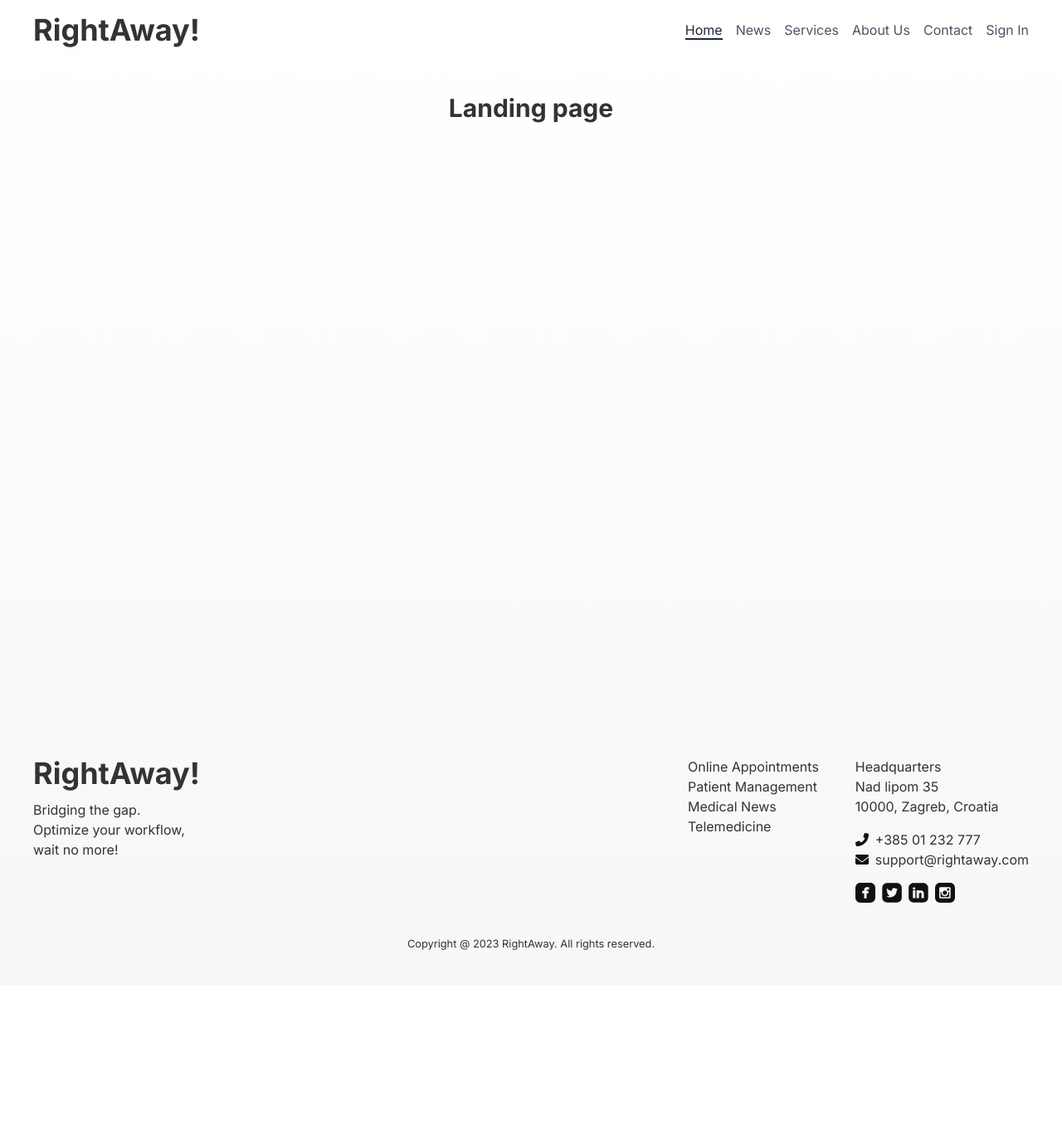
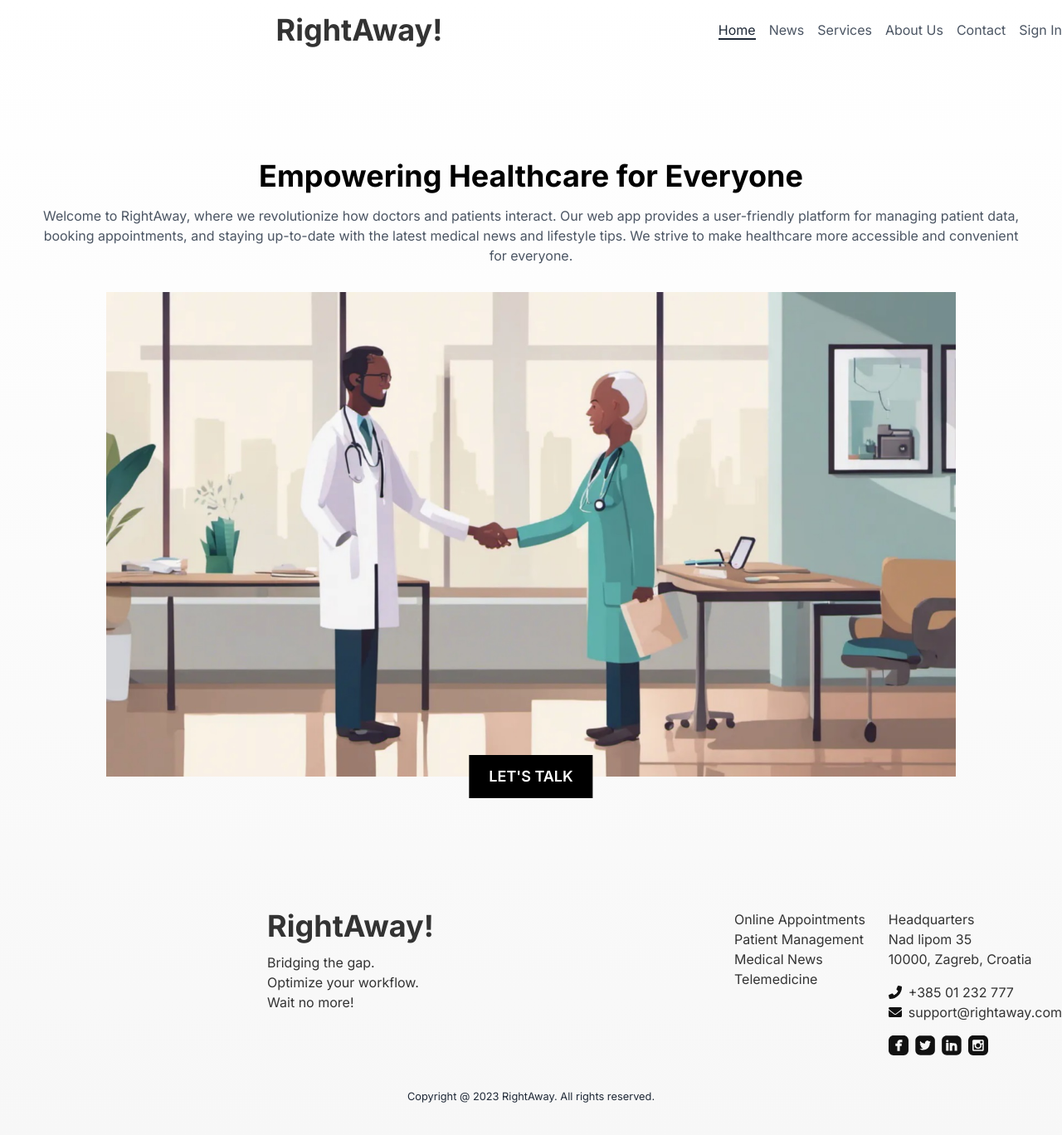
Before and after one commit to robilovric/HCI, a Next.js app in the folder semester-project/hci/: page / in a window 1280 px wide. Shown: the top 1368 px of the page at 83% size. Before the commit the page ends 1187 px from the top, so only its background shows below. Built offline with nearby package versions, Linux system fonts and the light colour scheme.

Commit message:
Implemented hero section, layout updates.

```diff
--- a/semester-project/hci/next.config.js
+++ b/semester-project/hci/next.config.js
@@ -1,4 +1,15 @@
 /** @type {import('next').NextConfig} */
-const nextConfig = {}
+const nextConfig = {
+    reactStrictMode: true,
+    images: {
+        domains: [
+        "res.cloudinary.com",
+        "picsum.photos",
+        "via.placeholder.com",
+        "unsplash.com",
+        "source.unsplash.com",
+        ],
+    },
+};
 
 module.exports = nextConfig
--- /dev/null
+++ b/semester-project/hci/src/app/_components/HeroSection.tsx
@@ -0,0 +1,28 @@
+import Image, {StaticImageData} from "next/image";
+import heroImage1 from "/public/hero/hero1.jpg";
+
+const HeroSection = () => (
+    <section>
+        <div className="container mx-auto flex flex-col items-center justify-center py-20">
+            <h1 className="text-black font-bold text-center text-2xl md:text-3xl lg:text-4xl mb-4">
+                Empowering Healthcare for Everyone
+            </h1>
+            <p className="text-gray-600 text-center">
+                Welcome to RightAway, where we revolutionize how doctors and patients
+                interact. Our web app provides a user-friendly platform for managing
+                patient data, booking appointments, and staying up-to-date with the latest
+                medical news and lifestyle tips. We strive to make healthcare more
+                accessible and convenient for everyone.
+            </p>
+            <div className="relative w-full max-w-screen-lg mt-8">
+                <Image src={heroImage1} width={1200} height={300} alt="Hero Image" />
+                <button className="absolute bottom-0 left-1/2 transform -translate-x-1/2 translate-y-1/2 py-3 px-6 bg-black text-white text-lg font-semibold hover:bg-gray-900 transition duration-300 ease-in-out">
+                LET'S TALK
+                </button>
+            </div>
+
+        </div>
+    </section>
+  );
+
+  export default HeroSection;
--- a/semester-project/hci/src/app/page.tsx
+++ b/semester-project/hci/src/app/page.tsx
@@ -1,9 +1,10 @@
 import Link from "next/link";
+import HeroSection from "./_components/HeroSection";
 
 export default function Home() {
   return (
     <main className="flex min-h-screen flex-col items-center justify-between p-10">
-      <h1 className="text-3xl font-bold">Landing page</h1>
+      <HeroSection />
     </main>
   );
 }
--- a/semester-project/hci/src/components/Footer.tsx
+++ b/semester-project/hci/src/components/Footer.tsx
@@ -23,14 +23,15 @@ const Footer = () => (
   <div className="bg-brand-grey-800">
   <div className="container flex flex-col py-10 items-center gap-10 self-stretch md:max-lg:px-10">
     <div className="flex flex-col md:flex-row gap-10 justify-between items-center md:items-start self-stretch">
-      <div className="mx-10">
+      <div className="mx-auto">
         <Logo />
         <div className="hidden md:block text-brand-gray-50 mt-3">
           Bridging the gap.<br />
-          Optimize your workflow,<br />wait no more!
+          Optimize your workflow.<br />
+          Wait no more!
         </div>
       </div>
-      <div className="flex flex-wrap justify-center gap-11">
+      <div className="flex flex-wrap justify-evenly gap-7">
         <FooterList
           title="Services"
           items={[
@@ -40,13 +41,13 @@ const Footer = () => (
             "Telemedicine",
           ]}
         />
-        <div className="mr-10">
+        <div className="mx-auto">
           <h6>Headquarters</h6>
-          <ul className="font-roboto text-brand-grey-50 mb-4">
+          <ul className="font-roboto mb-4">
             <li>Nad lipom 35</li>
             <li>10000, Zagreb, Croatia</li>
           </ul>
-          <ul className="font-roboto text-brand-grey-50 mb-4">
+          <ul className="font-roboto mb-4">
             <li className="flex gap-2 items-center">
               <Icons.phone className="w-4" /> +385 01 232 777
             </li>
@@ -64,7 +65,7 @@ const Footer = () => (
         </div>
       </div>
     </div>
-    <small className="font-iter text-brand-grey-600">
+    <small className="mx/auto text-gray-800">
       Copyright @ 2023 RightAway. All rights reserved.
     </small>
   </div>
--- a/semester-project/hci/src/components/MainNav.tsx
+++ b/semester-project/hci/src/components/MainNav.tsx
@@ -9,7 +9,7 @@ const MainNav = ({ pages }: { pages: Page[] }) => {
 
   return (
     <nav className="hidden md:block">
-      <ul className="flex gap-4 mx-10">
+      <ul className="flex gap-4 mx-auto">
         {pages.map(({ href, title }) => (
           <li key={href}>
             <Link href={href}>
--- a/semester-project/hci/src/components/Navbar.tsx
+++ b/semester-project/hci/src/components/Navbar.tsx
@@ -18,7 +18,7 @@ const pages = [
 const Navbar = () => {
   return (
     <div className="container flex items-center justify-between py-4">
-      <div className="mx-10">
+      <div className="mx-auto">
         <Logo />
       </div>
       <MainNav pages={pages} />
```
Also changed, not shown: semester-project/hci/public/hero/hero.png (added), semester-project/hci/public/hero/hero1.jpg (added).
